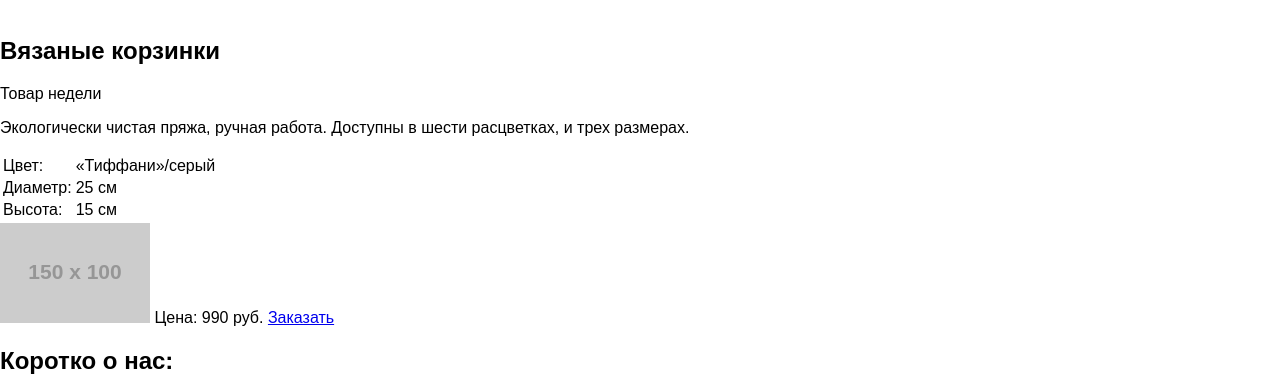
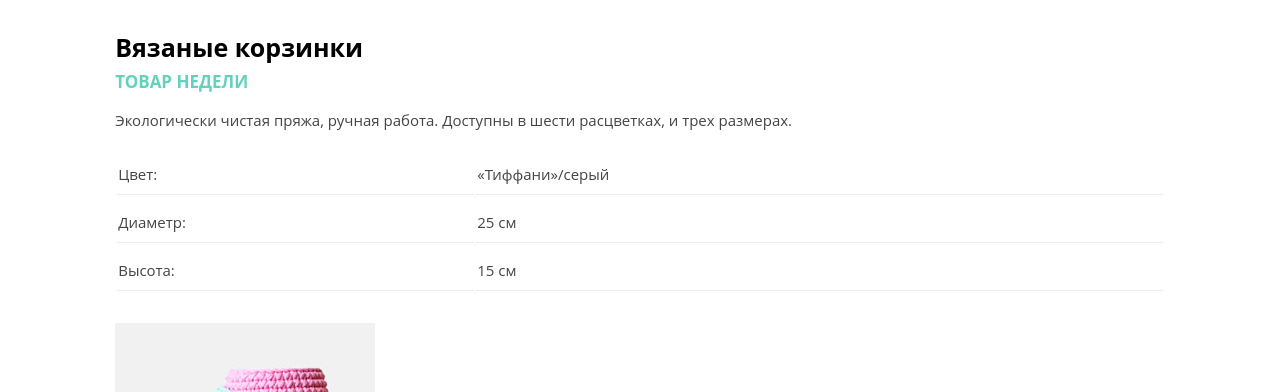
Before and after one commit to gucol/168138-mishka, a website: page index.html in a window 1280 px wide. Shown: the part 480-872 px from the top of the page. Drawn offline with nearby package versions, Linux system fonts and the light colour scheme; files that its build step writes are made by us from their sources; placeholder pictures from the web are drawn by us.

Commit message:
Сверстала блоки weekly-leader и btn. Уточнила и добавила переменные в variables.scss

```diff
--- a/index.html
+++ b/index.html
@@ -50,7 +50,7 @@
             <td>15 см</td>
           </tr>
         </table>
-        <img class="weekly-leader__img" src="http://placehold.it/150x100" alt="Фотография вязаных корзинок">
+        <img class="weekly-leader__img" src="img/triple-set-mobile@1x.jpg" alt="Фотография вязаных корзинок">
         <span class="weekly-leader__price">Цена: 990 руб.</span>
         <a class="btn" href="#">Заказать</a>
       </section>
--- a/sass/blocks/btn.scss
+++ b/sass/blocks/btn.scss
@@ -0,0 +1,14 @@
+.btn {
+    color: $text-color;
+    font-family: $main-font;
+    font-size: 17px;
+    line-height: 20px;
+    wont-weight: bold;
+    display: block;
+    text-align: center;
+    padding-top: 18px;
+    padding-bottom: 18px;
+    border: 2px solid $text-color;
+    text-decoration: none;
+    text-transform: uppercase;
+}
--- a/sass/blocks/main-nav.scss
+++ b/sass/blocks/main-nav.scss
@@ -1,5 +1,4 @@
 .main-nav {
-
     &--closed {
     display: none;
     }
@@ -27,7 +26,7 @@
 
 .main-nav__item a {
   text-decoration: none;
-  color: $font-color;
+  color: $first-color;
   font-family: $main-font;
   font-weight: bold;
   font-size: 17px;
--- a/sass/blocks/page-header.scss
+++ b/sass/blocks/page-header.scss
@@ -1,6 +1,6 @@
 .page-header {
     background-color: $page-bg;
-    padding: 20px 0px;
+    padding: 20px 0px 0px;
 }
 
 .page-header__title {
@@ -10,7 +10,7 @@
     font-weight: bold;
     font-size: 27px;
     line-height: 30px;
-    color: $font-color;
+    color: $first-color;
     text-align: center;
     margin-top: 0px;
     margin-bottom: 0px;
@@ -28,7 +28,7 @@
     text-decoration: none;
 
       &--first {
-      background-color: #63d1bb;
+      background-color: $second-color;
       }
       &--second {
       background-color: #56c3b2;
--- a/sass/blocks/weekly-leader.scss
+++ b/sass/blocks/weekly-leader.scss
@@ -0,0 +1,61 @@
+.weekly-leader {
+    padding: 35px 9% 40px;
+}
+
+.weekly-leader__title {
+    margin: 0;
+    margin-bottom: 10px;
+    padding: 0;
+    font-family: $main-font;
+    font-weight: bold;
+    font-size: 25px;
+    line-height: 30px;
+    color: $first-color;
+}
+
+.weekly-leader__subtitle {
+    color: $second-color;
+    font-family: $main-font;
+    font-size: 17px;
+    line-height: 20px;
+    font-weight: bold;
+    text-transform: uppercase;
+}
+
+.weekly-leader__text {
+    color: $text-color;
+    font-family: $main-font;
+    font-size: 15px;
+    line-height: 24px;
+}
+
+.weekly-leader__table {
+    color: $text-color;
+    font-family: $main-font;
+    font-size: 15px;
+    line-height: 20px;
+    width: 100%;
+    padding-bottom: 30px;
+}
+
+.weekly-leader__table td {
+    border-bottom: 1px solid #ececec;
+    padding-top: 15px;
+    padding-bottom: 10px;
+}
+
+.weekly-leader__img {
+    padding-bottom: 30px;
+    text-align: center;
+}
+
+.weekly-leader__price {
+    color: $text-color;
+    font-family: $main-font;
+    font-size: 17px;
+    line-height: 24px;
+    wont-weight: bold;
+    display: block;
+    text-align: center;
+    padding-bottom: 25px;
+}
--- a/sass/variables.scss
+++ b/sass/variables.scss
@@ -1,3 +1,5 @@
 $page-bg: #fff;
 $main-font: "Open Sans";
-$font-color: #000;
+$first-color: #000;
+$second-color: #63d1bb;
+$text-color: #444444;
```
